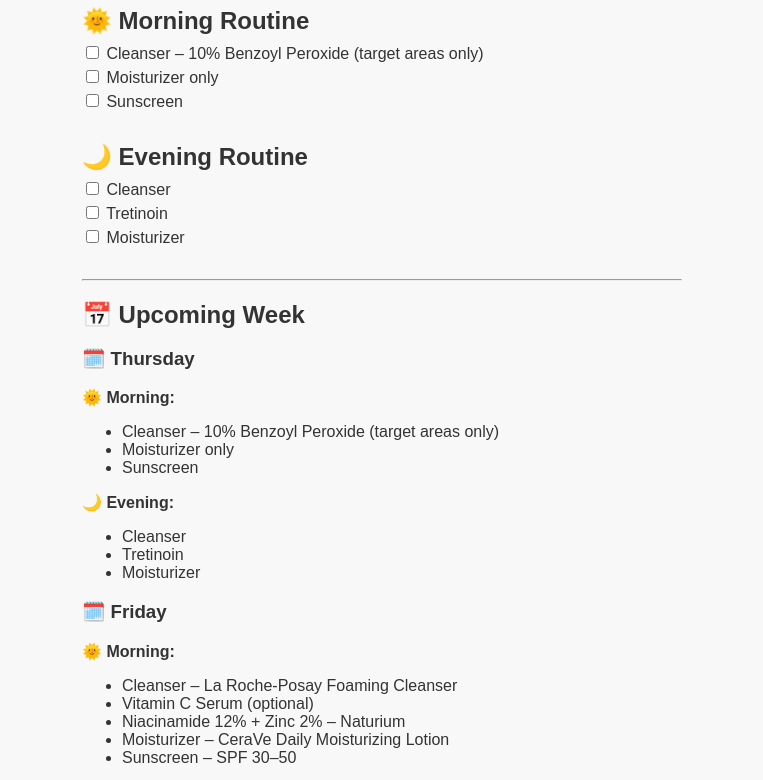
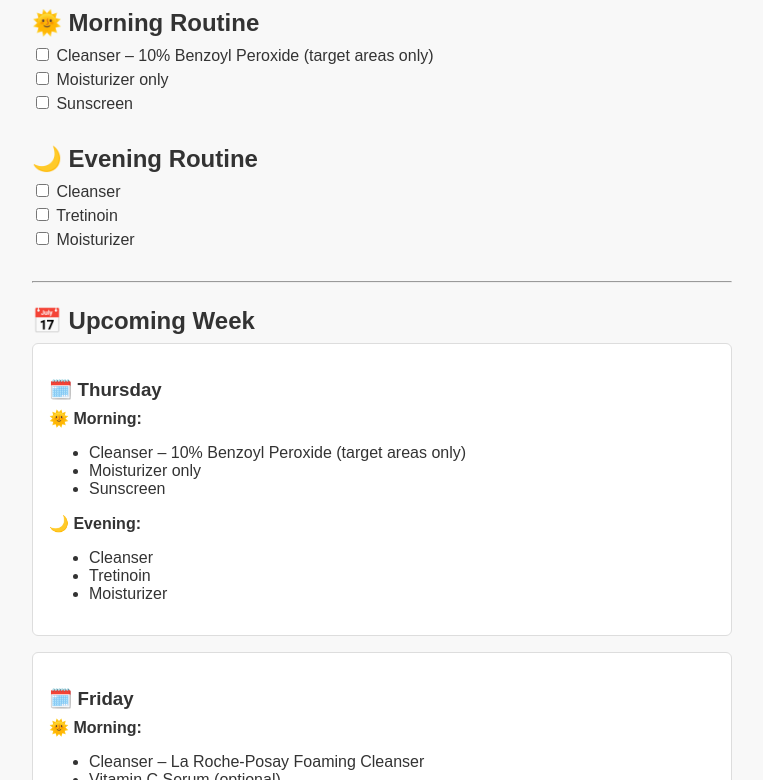
Before and after one commit to nelsonjt12/routine-builder, a plain HTML site: page index.html in a window 1280 px wide. Shown: the part 113-893 px from the top of the page, without its empty margins (258-1021 px from the left). Drawn offline with Linux system fonts and the light colour scheme.

Commit message:
Update style.css

```diff
--- a/style.css
+++ b/style.css
@@ -6,7 +6,7 @@ body {
   color: #333;
 }
 .container {
-  max-width: 600px;
+  max-width: 700px;
   margin: auto;
 }
 .section {
@@ -14,9 +14,19 @@ body {
 }
 h2 {
   font-size: 1.5rem;
-  margin-bottom: 0.5rem;
+  margin: 1.5rem 0 0.5rem;
 }
 label {
   display: block;
   margin: 0.25rem 0;
 }
+.day-block {
+  background: #fff;
+  border: 1px solid #ddd;
+  border-radius: 6px;
+  padding: 1rem;
+  margin-bottom: 1rem;
+}
+.day-block h3 {
+  margin-bottom: 0.5rem;
+}
```
